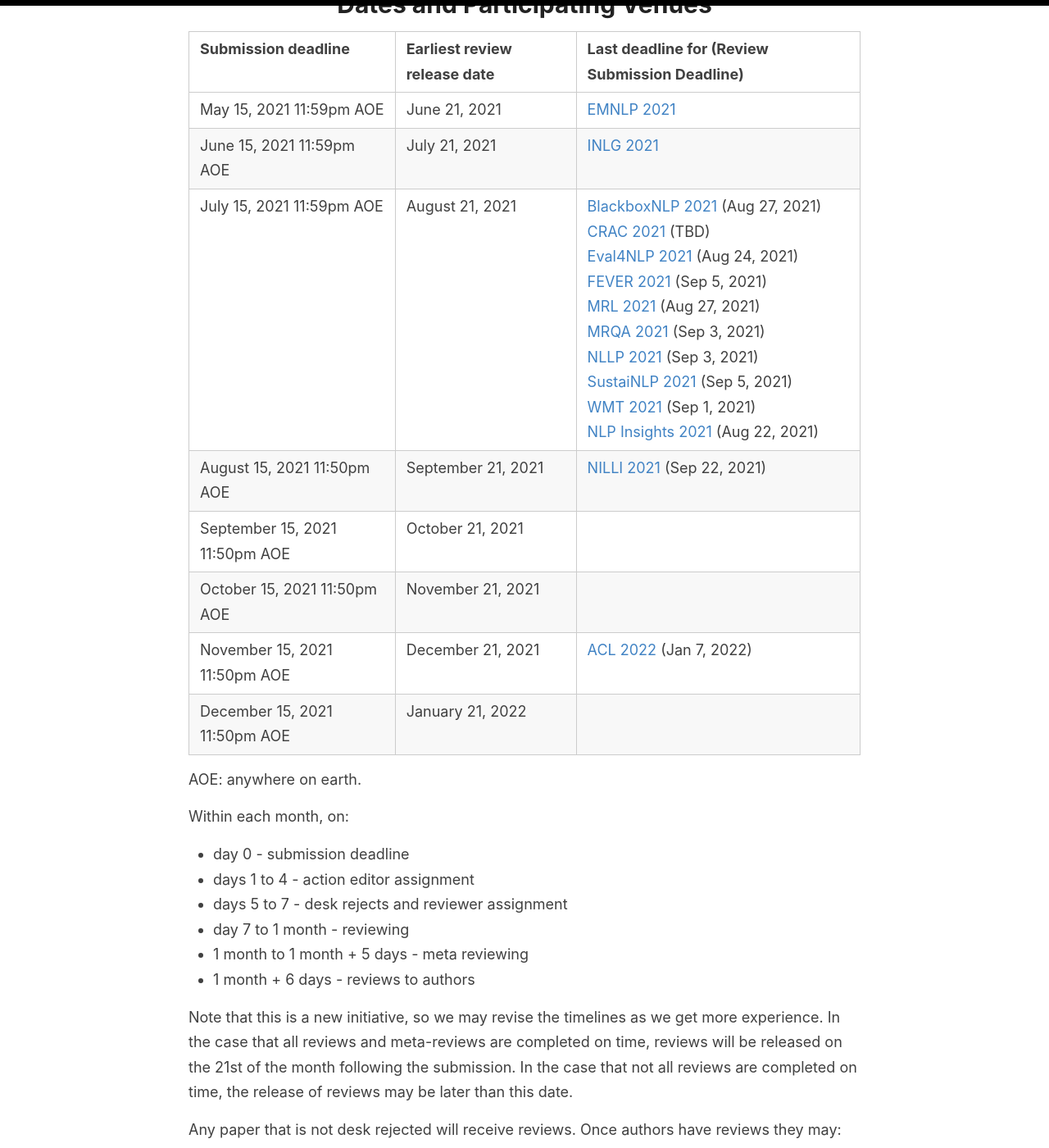
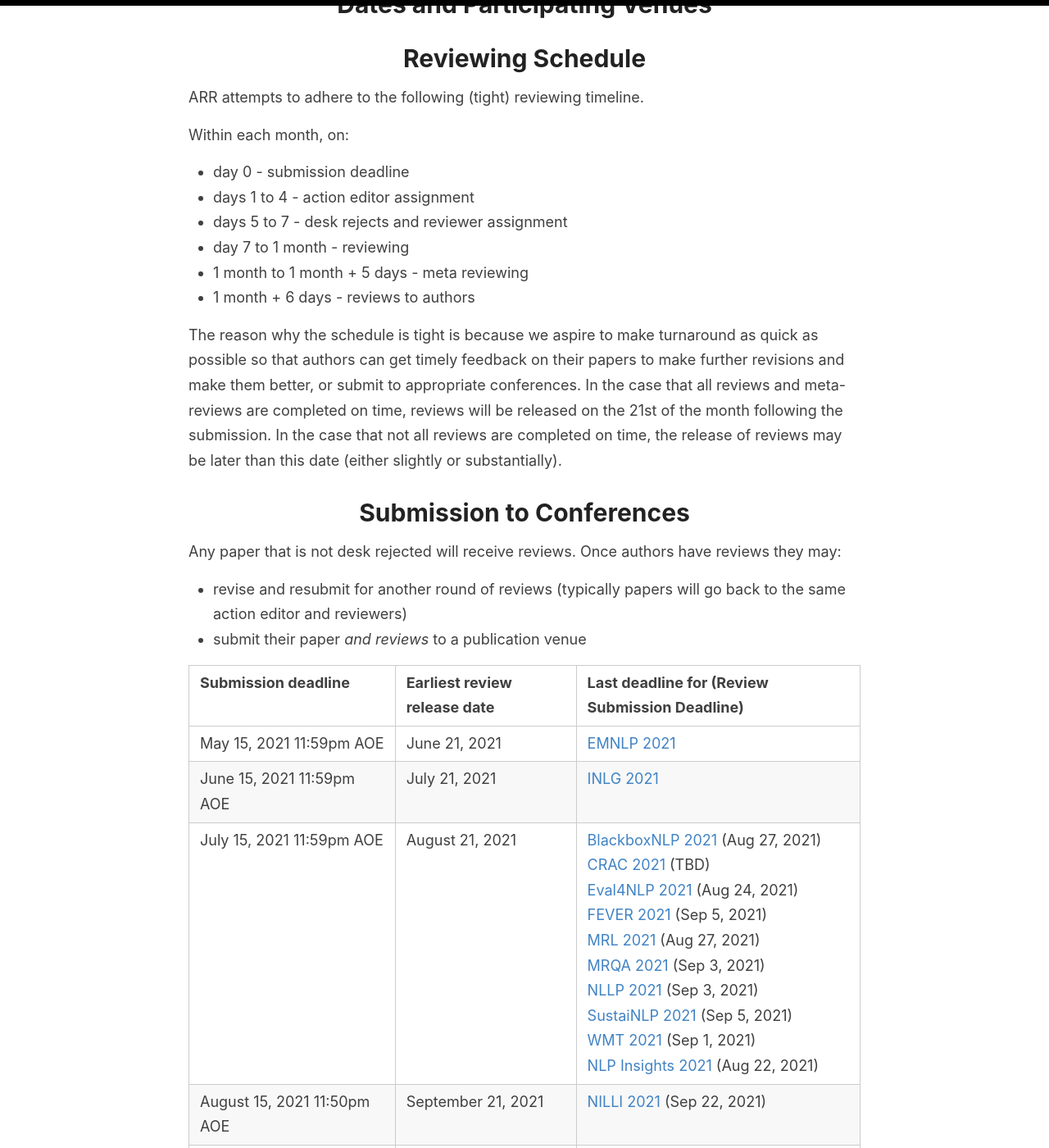
Before and after one commit to amitmerchant1990/reverie, a Jekyll site: the page built from dates.md, in a window 1280 px wide and 1400 px high, scrolled down 238 px. Shown: the whole window at 82% size. Built offline with Jekyll 4.4.1, drawn with Linux system fonts in a browser that asks for light colours; some of the changed text lies outside the part shown.

Commit message:
Updated dates page

```diff
--- a/dates.md
+++ b/dates.md
@@ -3,6 +3,26 @@
 title: "Dates and Participating Venues"
 permalink: /dates
 ---
+
+# Reviewing Schedule
+
+ARR attempts to adhere to the following (tight) reviewing timeline.
+
+Within each month, on:
+- day 0 - submission deadline
+- days 1 to 4 - action editor assignment
+- days 5 to 7 - desk rejects and reviewer assignment
+- day 7 to 1 month  - reviewing
+- 1 month to 1 month + 5 days - meta reviewing
+- 1 month + 6 days - reviews to authors
+
+The reason why the schedule is tight is because we aspire to make turnaround as quick as possible so that authors can get timely feedback on their papers to make further revisions and make them better, or submit to appropriate conferences. In the case that all reviews and meta-reviews are completed on time, reviews will be released on the 21st of the month following the submission. In the case that not all reviews are completed on time, the release of reviews may be later than this date (either slightly or substantially).
+
+# Submission to Conferences
+
+Any paper that is not desk rejected will receive reviews. Once authors have reviews they may:
+- revise and resubmit for another round of reviews (typically papers will go back to the same action editor and reviewers)
+- submit their paper *and reviews* to a publication venue
 
 | Submission deadline | Earliest review release date | Last deadline for (Review Submission Deadline) |
 |---------------------|------------|-------------------|
@@ -16,17 +36,3 @@
 | December 15, 2021 11:50pm AOE | January 21, 2022 | |
 
 AOE: anywhere on earth.
-
-Within each month, on:
-- day 0 - submission deadline
-- days 1 to 4 - action editor assignment
-- days 5 to 7 - desk rejects and reviewer assignment
-- day 7 to 1 month  - reviewing
-- 1 month to 1 month + 5 days - meta reviewing
-- 1 month + 6 days - reviews to authors
-
-Note that this is a new initiative, so we may revise the timelines as we get more experience. In the case that all reviews and meta-reviews are completed on time, reviews will be released on the 21st of the month following the submission. In the case that not all reviews are completed on time, the release of reviews may be later than this date.
-
-Any paper that is not desk rejected will receive reviews. Once authors have reviews they may:
-- revise and resubmit for another round of reviews (typically papers will go back to the same action editor and reviewers)
-- submit their paper *and reviews* to a publication venue
```
